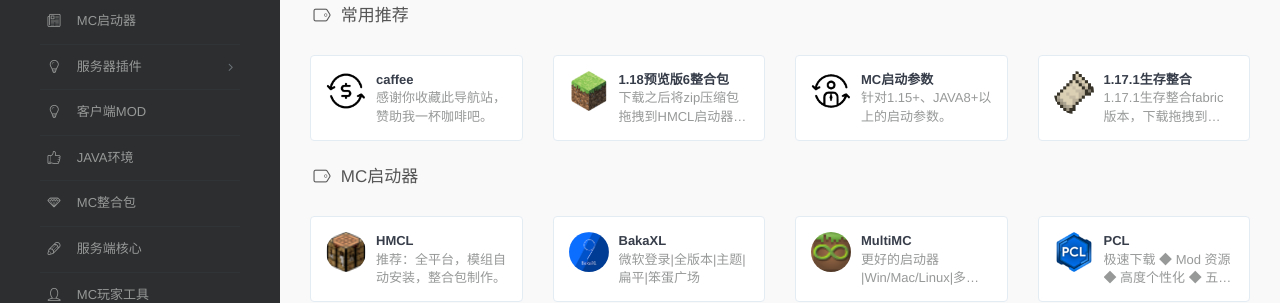
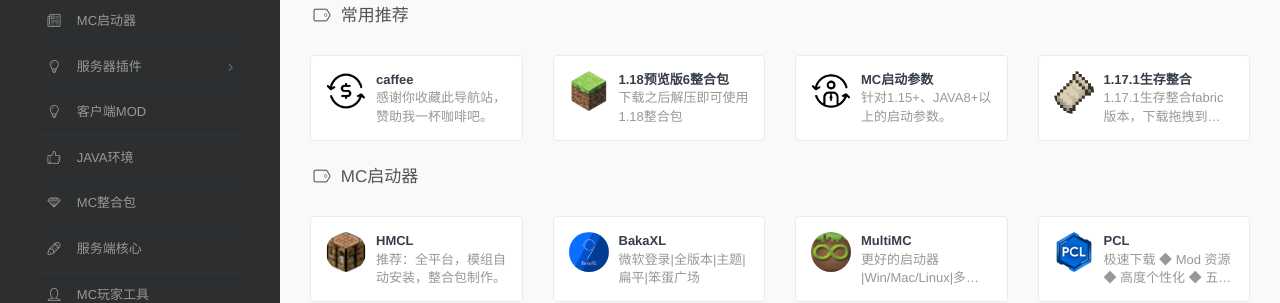
Before and after one commit to vlian5/Minecraft, a Jekyll site: the page built from index.html, in a window 1280 px wide and 900 px high. Shown: the part 143-446 px from the top of the window. Built offline with Jekyll 4.4.1, drawn with Linux system fonts in a browser that asks for light colours; comment, search, counter and statistics services are not loaded.

Commit message:
Update Minecraft.yml

```diff
--- a/_data/Minecraft.yml
+++ b/_data/Minecraft.yml
@@ -7,8 +7,8 @@
       description: 感谢你收藏此导航站，赞助我一杯咖啡吧。
     - title: 1.18预览版6整合包
       logo: /assets/images/logos/favicon.ico
-      url: https://cloud.189.cn/web/share?code=RBV7FfuaQz6n
-      description: 下载之后将zip压缩包拖拽到HMCL启动器即可安装1.18整合包
+      url: https://wwa.lanzoui.com/iaOXztji6vi
+      description: 下载之后解压即可使用1.18整合包
     - title: MC启动参数
       logo: /assets/images/logos/consulting.png
       url: https://minecraft.ods.im/minecraft-run-flag/
```
